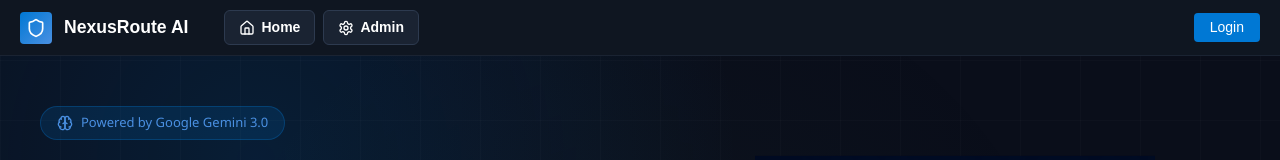
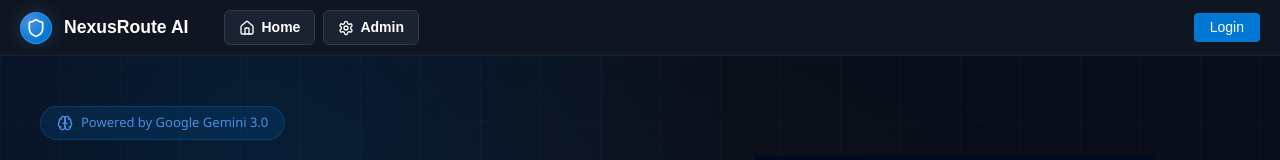
Before and after one commit to omtripathi52/NexusRoute, a React (Vite) app in the folder frontend/: page /pay in a window 1280 px wide. Shown: the top 160 px of the page. Built offline with nearby package versions, Linux system fonts and the light colour scheme; no server answers.

Commit message:
style: make header logo badge circular and blended

```diff
--- a/frontend/src/components/CommonHeader.tsx
+++ b/frontend/src/components/CommonHeader.tsx
@@ -70,8 +70,10 @@ export const CommonHeader: React.FC = () => {
                     <div style={{
                         width: '32px',
                         height: '32px',
-                        background: 'linear-gradient(135deg, #0078d4 0%, #4a90e2 100%)',
-                        borderRadius: '4px',
+                        background: 'radial-gradient(circle at 30% 30%, #4a90e2 0%, #0078d4 70%)',
+                        borderRadius: '999px',
+                        border: '1px solid rgba(106, 168, 255, 0.45)',
+                        boxShadow: '0 0 18px rgba(74, 144, 226, 0.25)',
                         display: 'flex',
                         alignItems: 'center',
                         justifyContent: 'center'
```
